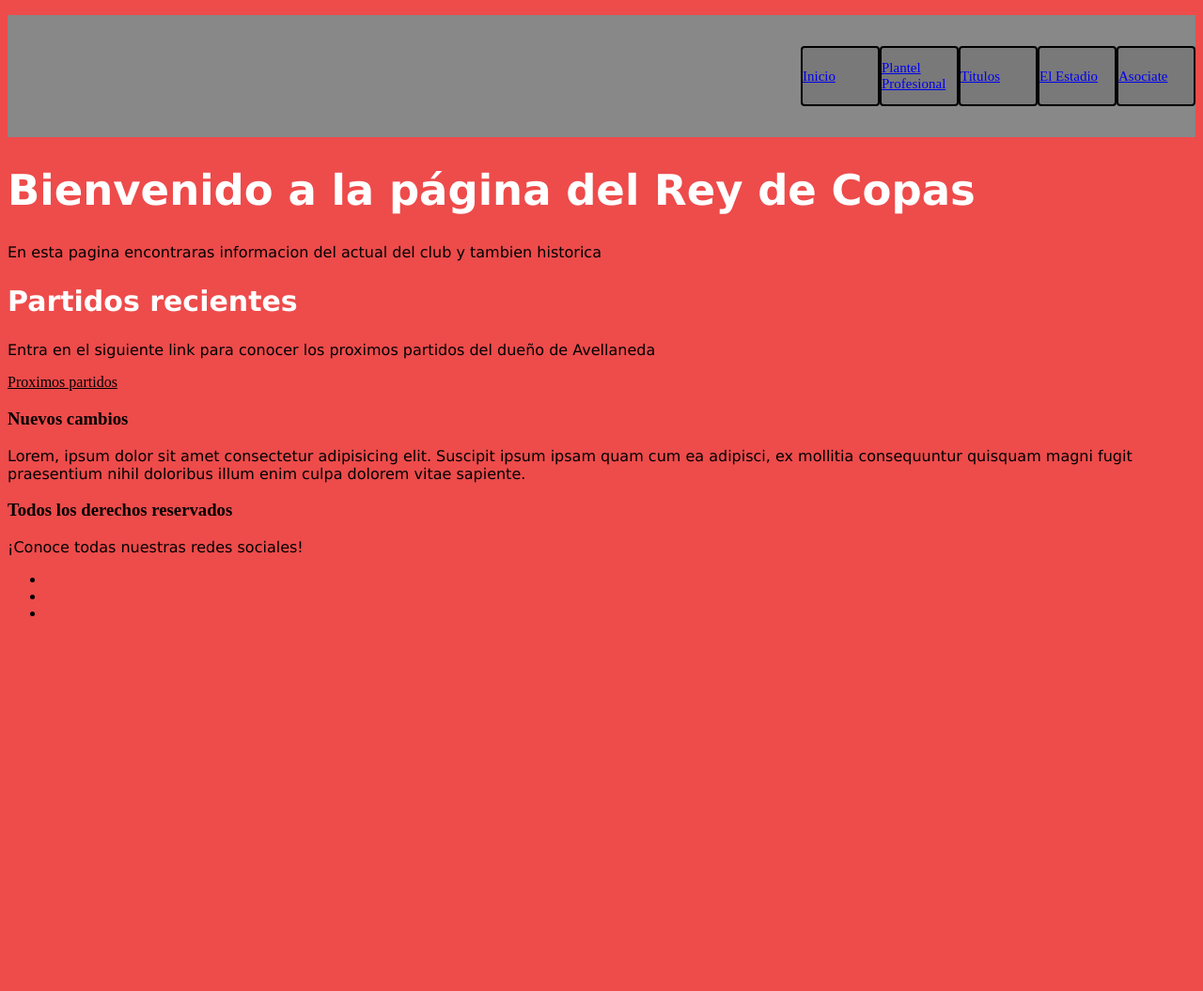
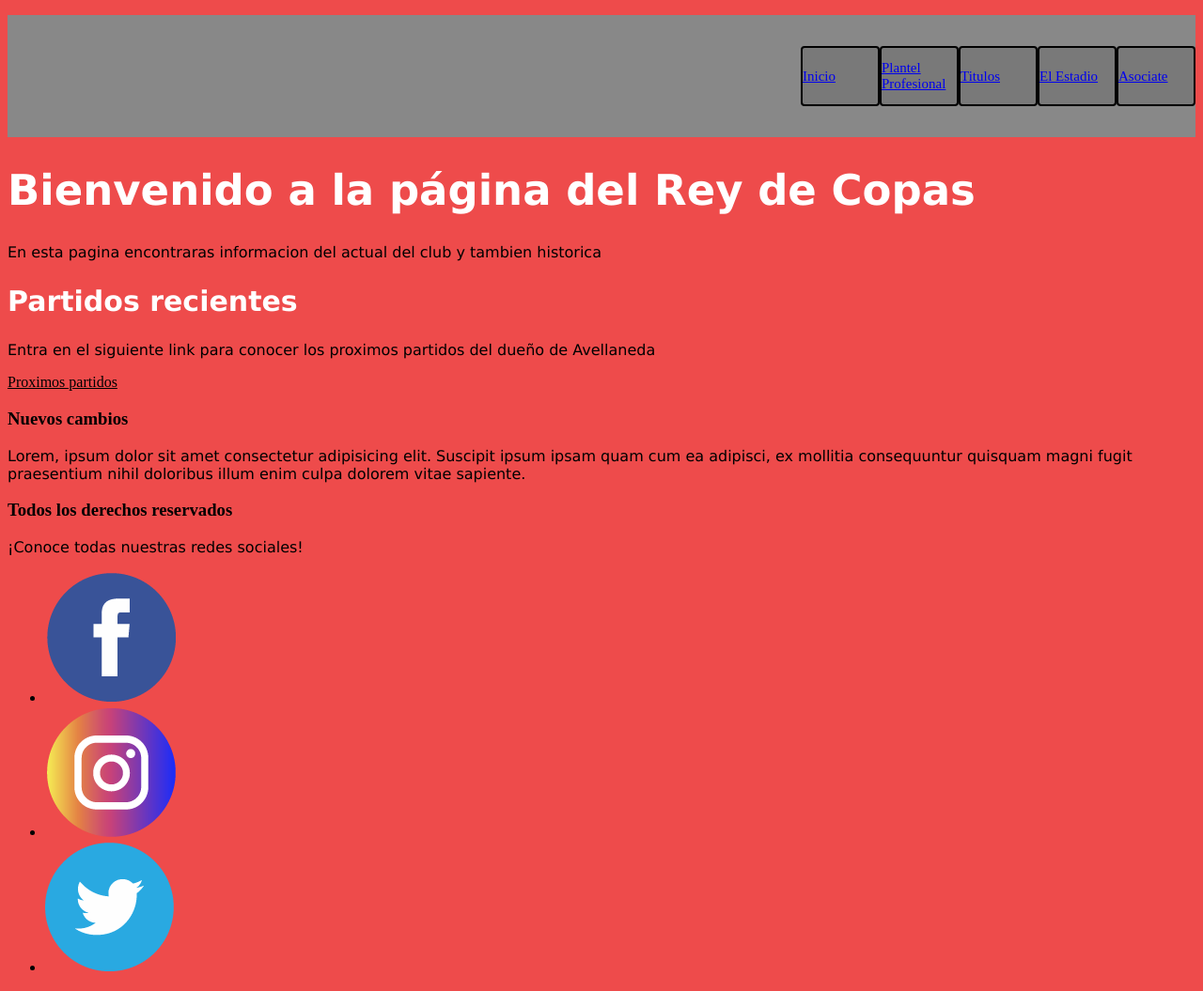
Before and after one commit to gasbrieva/proyecto, a plain HTML site: page index.html in a window 1280 px wide. Shown: the whole page at 94% size. Before the commit the page ends 800 px from the top, so only its background shows below. Drawn offline with Linux system fonts and the light colour scheme; the site is published under a folder, as on GitHub Pages, so addresses that start at the root find nothing.

Commit message:
correccion link index

```diff
--- a/index.html
+++ b/index.html
@@ -57,9 +57,9 @@
         <p>¡Conoce todas nuestras redes sociales!</p>
         <nav>
             <ul>
-                <li><a class="logo" href="https://www.facebook.com/Independiente/" target="_blank"><img src="/img/face.png" alt=""></a></li>
-                <li><a class="logo" href="https://www.instagram.com/caindependiente/?hl=en" target="_blank"><img src="/img/ig.png" alt=""></a></li>
-                <li><a class="logo" href="https://twitter.com/Independiente?ref_src=twsrc%5Egoogle%7Ctwcamp%5Eserp%7Ctwgr%5Eauthor" target="_blank"><img src="/img/tw.png" alt=""></a></li>
+                <li><a class="logo" href="https://www.facebook.com/Independiente/" target="_blank"><img src="img/face.png" alt=""></a></li>
+                <li><a class="logo" href="https://www.instagram.com/caindependiente/?hl=en" target="_blank"><img src="img/ig.png" alt=""></a></li>
+                <li><a class="logo" href="https://twitter.com/Independiente?ref_src=twsrc%5Egoogle%7Ctwcamp%5Eserp%7Ctwgr%5Eauthor" target="_blank"><img src="img/tw.png" alt=""></a></li>
             </ul>
         </nav>
 
```
